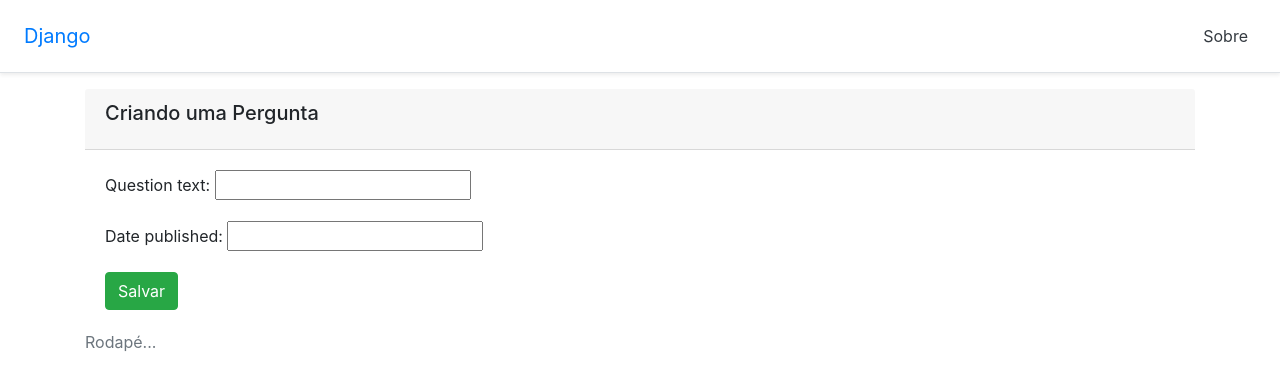
After one commit to iamevehvieira/django-polls, a Django app: page /polls/pergunta/add in a window 1280 px wide. The commit adds this page. Shown: the top 390 px of the page. Run offline with Django 4.2, Linux system fonts and the light colour scheme; some libraries are stand-ins or nearby versions.

Commit message:
CREATE - CRUD Básico.

```diff
--- /dev/null
+++ b/polls/templates/polls/question_form.html
@@ -0,0 +1,15 @@
+{% extends '_layout1.html' %}
+
+{% block content %}
+<div class="card-header">
+    <h5 class="card-title">Criando uma Pergunta</h5>
+</div>
+<div class="card-body">
+    <form method="post">
+        {% csrf_token %}
+        {{ form.as_p }}
+        <button type="submit" class="btn btn-success">Salvar</button>
+    </form>
+</div>
+</div>
+{% endblock %}
--- a/polls/urls.py
+++ b/polls/urls.py
@@ -5,4 +5,6 @@ urlpatterns = [
     path('sobre/', views.sobre, name = 'sobre'),
     path('pergunta/<int:question_id>', views.exibe_questao, name='exibe_questao'),
     path('perguntas', views.ultimas_perguntas, name='ultimas_perguntas'),
+    path('perguntas/list', views.ultimas_perguntas, name='polls_list'),
+    path('pergunta/add', views.QuestionCreateView.as_view(), name="poll_add"),
 ]
--- a/polls/views.py
+++ b/polls/views.py
@@ -1,3 +1,5 @@
+from django.views.generic.edit import CreateView
+from django.urls import reverse_lazy
 from django.shortcuts import render
 from django.http import HttpResponse
 
@@ -29,3 +31,9 @@ def ultimas_perguntas(request):
     context = {'latest_question_list': latest_question_list}
     #return render(request, 'polls/perguntas.html', context)
     return render(request, 'perguntas_recentes.html', context)
+
+class QuestionCreateView(CreateView):
+    model = Question
+    template_name = 'polls/question_form.html'
+    fields = ('question_text', 'pub_date', )
+    success_url = reverse_lazy('polls_list')
--- a/templates/perguntas_recentes.html
+++ b/templates/perguntas_recentes.html
@@ -5,6 +5,9 @@
 {% endblock %}
 
 {% block main %} <!-- substitui o bloco content em _layout1.html -->
+<a href="{% url 'poll_add' %}" class="btn btn-lg btn-primary font-weight-bold">
+    + Pergunta
+</a>
 <h1>Nossas últimas Enquetes</h1>
 {% for question in latest_question_list %}
 <article>
```
Lines whose indentation alone changed are shown as unchanged.
